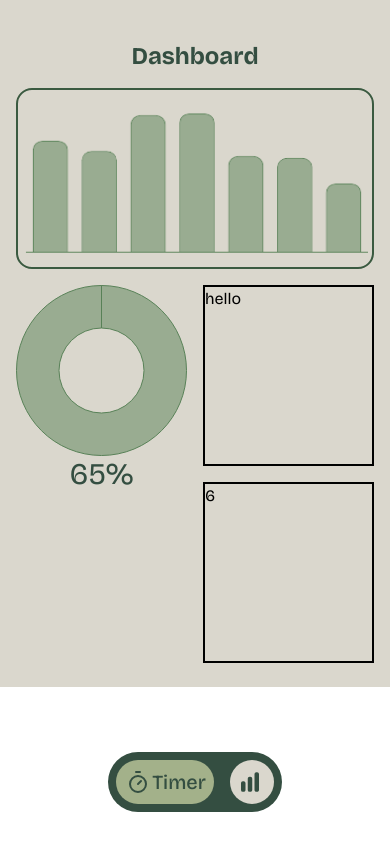
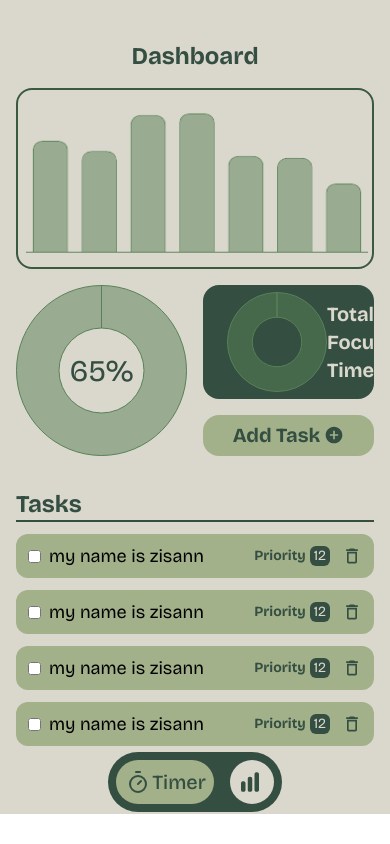
Before and after one commit to AzharZisan/pomotodo, a React (Vite) app: page /dashboard in a window 390 px wide. Built offline with nearby package versions, Linux system fonts and the light colour scheme.

Commit message:
dashboard design completed. needed responsive in some areas

```diff
--- a/package.json
+++ b/package.json
@@ -17,6 +17,7 @@
     "react": "^19.2.4",
     "react-chartjs-2": "^5.3.1",
     "react-dom": "^19.2.4",
+    "react-icons": "^5.6.0",
     "react-router-dom": "^7.14.0",
     "tailwindcss": "^4.2.2"
   },
--- /dev/null
+++ b/src/components/Task.jsx
@@ -0,0 +1,24 @@
+import React from "react";
+import { MdDeleteOutline } from "react-icons/md";
+
+const Task = () => {
+  return (
+    <>
+      <div className="w-full h-auto flex justify-between items-start py-2 px-3 my-3 bg-(--bg-lite) rounded-xl">
+        <div className="flex justify-center items-start gap-2 max-w-[70%]">
+          <input type="checkbox" name="" id="" className="translate-y-2" />
+          <p className="text-lg flex">my name is zisann</p>
+        </div>
+        <div className="flex justify-center items-center gap-1 translate-y-1">
+          <p className="text-sm text-(--primary) font-bold">Priority</p>
+          <p className="px-1 text-sm bg-(--primary) text-(--bg) rounded-md">
+            12
+          </p>
+          <MdDeleteOutline className="text-xl ml-2 text-(--primary) hover:text-(--bg-dark) cursor-pointer"/>
+        </div>
+      </div>
+    </>
+  );
+};
+
+export default Task;
--- a/src/pages/Dashboard.jsx
+++ b/src/pages/Dashboard.jsx
@@ -1,6 +1,8 @@
 import React from "react";
 import BarChart from "../components/BarChart";
 import CircleChart from "../components/CircleChart";
+import { MdOutlineAddCircle } from "react-icons/md";
+import Task from "../components/Task";
 
 const Dashboard = () => {
   return (
@@ -10,7 +12,7 @@ const Dashboard = () => {
           <h2 className="text-2xl font-bold text-(--primary) p-4">Dashboard</h2>
         </div>
 
-        <div className="grid grid-cols-2 grid-rows-3 gap-4">
+        <div className="grid grid-cols-2 grid-rows-auto gap-4">
           <div className="border-2 col-span-2 border-[#3a5a40] rounded-2xl">
             <BarChart />
           </div>
@@ -20,8 +22,26 @@ const Dashboard = () => {
               65%
             </p>
           </div>
-          <div className="w-full h-auto border-2 row-start-2">hello</div>
-          <div className="border-2 col-start-2 row-start-3">6</div>
+          <div className="w-full h-auto rounded-2xl row-start-2 flex justify-between items-center px-6 bg-(--primary)">
+            <div className="w-full h-[100px]">
+              <CircleChart />
+            </div>
+            <p className="w-full h-auto text-xl font-bold text-(--bg)">
+              Total Focus Time
+            </p>
+          </div>
+          <div className="w-full h-auto flex justify-center items-center gap-1 text-xl col-start-2 row-start-3 bg-(--bg-lite) text-(--primary) rounded-2xl hover:bg-(--primary) hover:text-(--bg-lite) cursor-pointer font-bold">
+            Add Task <MdOutlineAddCircle />
+          </div>
+        </div>
+        <div className="w-full h-auto py-8">
+          <h2 className="text-2xl font-bold text-(--primary) border-b-2 border-(--primary)">
+            Tasks
+          </h2>
+          <Task />
+          <Task />
+          <Task />
+          <Task />
         </div>
       </div>
     </>
```
Also changed, not shown: 1 other file (tests, documents, lock files or other folders).
